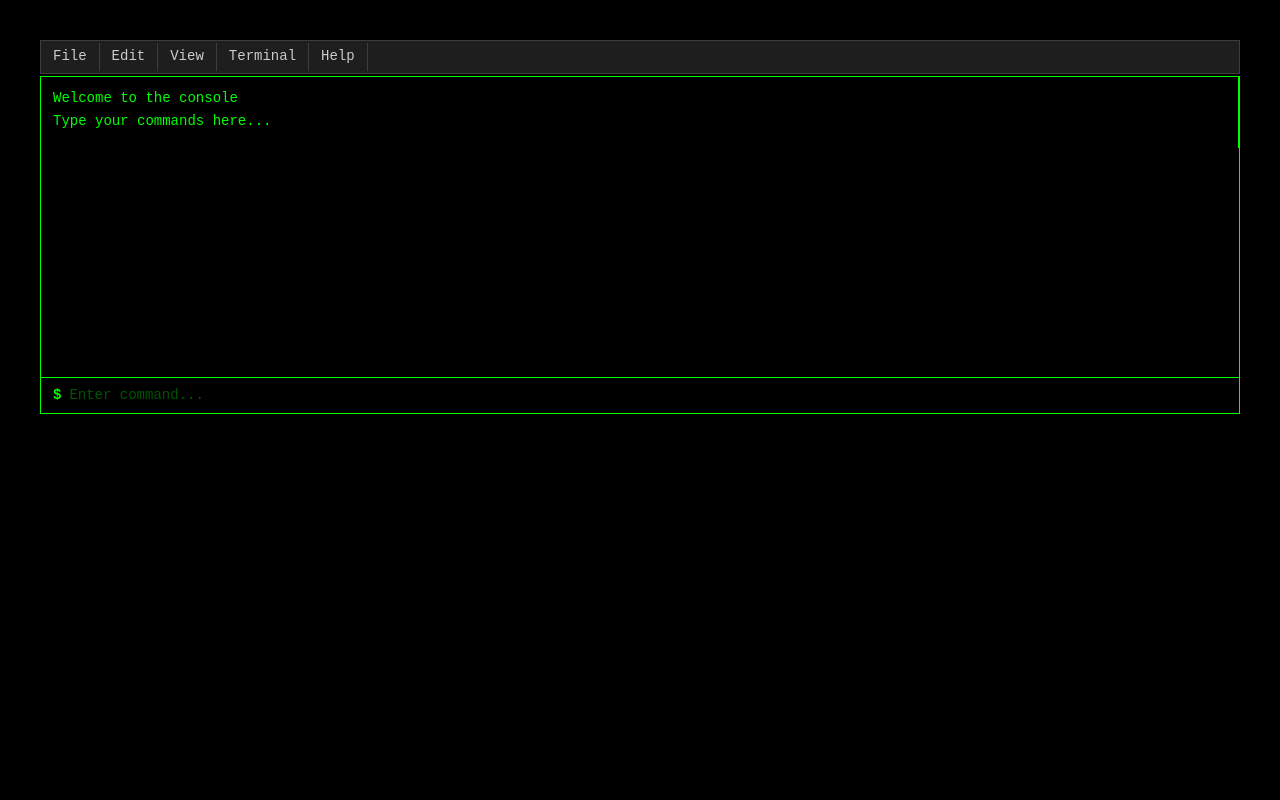
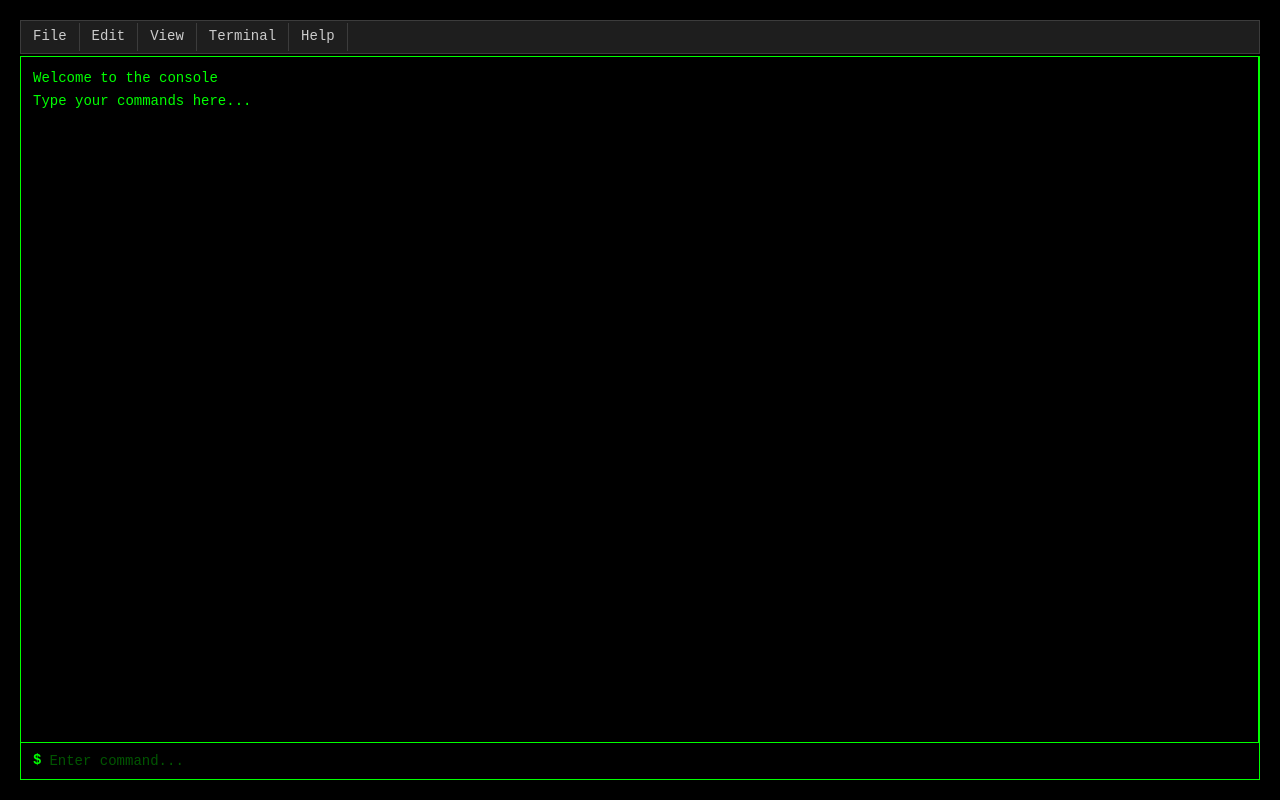
Before and after one commit to Kinokus/PseudoConsoleHomePage, a Next.js app: page / in a window 1280 px wide. Built offline with nearby package versions, Linux system fonts and the light colour scheme.

Commit message:
Update ConsoleWindow component to fit the screen Changes to be committed: 	modified:   app/globals.css 	modified:   app/page.tsx 	modified:   components/ConsoleWindow.module.css

```diff
--- a/app/globals.css
+++ b/app/globals.css
@@ -8,6 +8,8 @@ html,
 body {
   max-width: 100vw;
   overflow-x: hidden;
+  height: 100%;
+  overflow: hidden;
 }
 
 body {
--- a/app/page.tsx
+++ b/app/page.tsx
@@ -68,7 +68,7 @@ export default function Home() {
   }
 
   return (
-    <main style={{ minHeight: '100vh', background: '#000', padding: '20px' }}>
+    <main style={{ height: '100vh', background: '#000', display: 'flex', flexDirection: 'column' }}>
       <ConsoleWindow
         title="PseudoConsole Terminal"
         borderStyle="single"
--- a/components/ConsoleWindow.module.css
+++ b/components/ConsoleWindow.module.css
@@ -6,6 +6,9 @@
   background: #000000;
   padding: 20px;
   font-variant-numeric: tabular-nums;
+  height: 100%;
+  display: flex;
+  flex-direction: column;
 }
 
 .menuBar {
@@ -33,6 +36,10 @@
 .frame {
   background: #000000;
   font-family: 'Courier New', 'Monaco', 'Menlo', 'Consolas', 'Liberation Mono', monospace;
+  flex: 1;
+  display: flex;
+  flex-direction: column;
+  min-height: 0;
 }
 
 .borderSingle {
@@ -99,7 +106,11 @@
 }
 
 .content {
-  min-height: 300px;
+  flex: 1;
+  display: flex;
+  flex-direction: column;
+  min-height: 0;
+  overflow: hidden;
 }
 
 .inner {
@@ -109,6 +120,8 @@
   font-family: 'Courier New', 'Monaco', 'Menlo', 'Consolas', 'Liberation Mono', monospace;
   border-left: none;
   border-right: none;
+  flex: 1;
+  min-height: 0;
 }
 
 .borderSingle .inner {
@@ -151,6 +164,7 @@
   background: #000000;
   border-top: 1px solid #00ff00;
   font-family: 'Courier New', 'Monaco', 'Menlo', 'Consolas', 'Liberation Mono', monospace;
+  flex-shrink: 0;
 }
 
 .borderDouble .commandInput {
```
